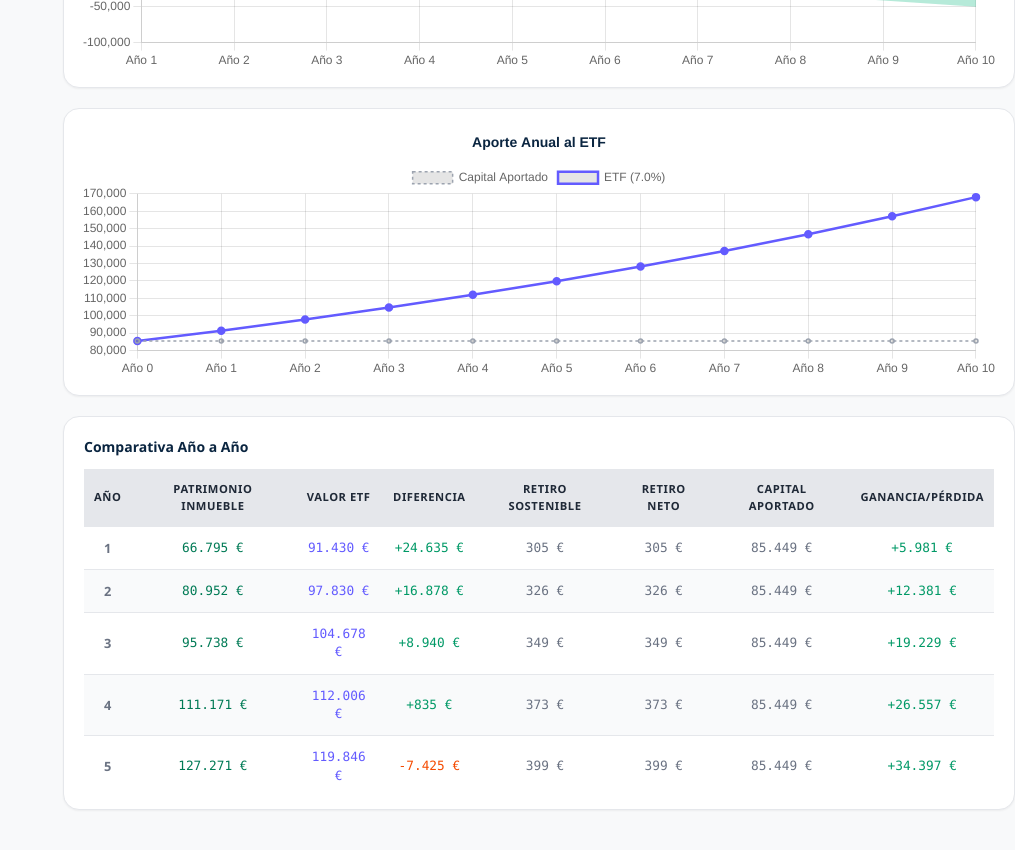
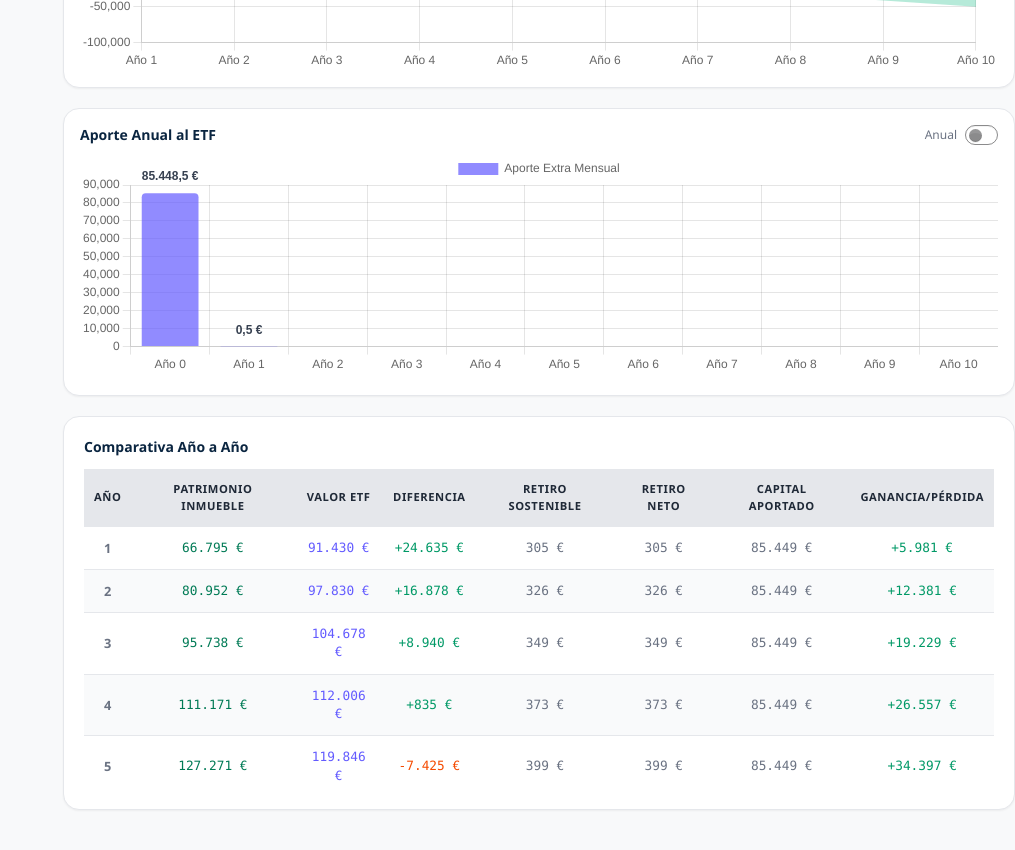
Before and after one commit to asblanco/real-state-simulator, a SvelteKit app: page /etf in a window 1280 px wide. Shown: the part 980-1830 px from the top of the page, without its empty margins (265-1280 px from the left). Built offline with nearby package versions, Linux system fonts and the light colour scheme.

Commit message:
feat: unify chart 2 with toggle between annual bars and cumulative+growth lines

```diff
--- a/src/routes/etf/+page.svelte
+++ b/src/routes/etf/+page.svelte
@@ -24,15 +24,28 @@
   let gapColors = $derived(diffData.map(v => v >= 0 ? "rgba(16, 185, 129, 0.3)" : "rgba(239, 68, 68, 0.3)"));
   let investedData = $derived($etfComparison.yearByYear.map(y => y.cumulativeContribution));
 
-  let etfGrowthLabels = $derived([
+  let showCumulative = $state(false);
+
+  let shareLabels = $derived([
     $t("chart.axis_prefix") + "0",
     ...$etfComparison.yearByYear.map(y => $t("chart.axis_prefix") + y.year),
   ]);
-  let etfGrowthCapital = $derived([
+
+  let contributionData = $derived([
+    $purchaseCosts.efectivoTotalNecesario,
+    ...$etfComparison.yearByYear.map((y, i) =>
+      i === 0
+        ? y.cumulativeContribution - $purchaseCosts.efectivoTotalNecesario
+        : y.cumulativeContribution - $etfComparison.yearByYear[i - 1].cumulativeContribution,
+    ),
+  ]);
+
+  let cumulativeData = $derived([
     $purchaseCosts.efectivoTotalNecesario,
     ...$etfComparison.yearByYear.map(y => y.cumulativeContribution),
   ]);
-  let etfGrowthValue = $derived([
+
+  let etfValueData = $derived([
     $purchaseCosts.efectivoTotalNecesario,
     ...$etfComparison.yearByYear.map(y => y.etfValue),
   ]);
@@ -169,15 +182,26 @@
     />
   </div>
 
-  <!-- CHART 2: ETF Growth vs Capital Invested -->
+  <!-- CHART 2: Annual / Cumulative + Growth -->
   <div class="bg-white p-4 rounded-2xl border border-gray-200 shadow-xs h-72">
+    <div class="flex items-center justify-between mb-2">
+      <span class="text-sm font-bold text-[#0A2540]">
+        {showCumulative ? "Aporte Acumulado vs Crecimiento ETF" : "Aporte Anual al ETF"}
+      </span>
+      <label class="flex items-center gap-2 cursor-pointer">
+        <span class="text-xs text-gray-500 font-medium">{showCumulative ? "Acum." : "Anual"}</span>
+        <input type="checkbox" class="toggle toggle-sm" bind:checked={showCumulative} />
+      </label>
+    </div>
+    <div class="h-[calc(100%-2rem)]">
+      {#if showCumulative}
         <Chart
           type="line"
-      labels={etfGrowthLabels}
+          labels={shareLabels}
           datasets={[
             {
               label: $t("etf.total_invested"),
-          data: etfGrowthCapital,
+              data: cumulativeData,
               borderColor: "rgb(156, 163, 175)",
               borderWidth: 1.5,
               borderDash: [3, 3],
@@ -186,7 +210,7 @@
             },
             {
               label: $t("etf.legend_etf") + " (" + ($etfCagr * 100).toFixed(1) + "%)",
-          data: etfGrowthValue,
+              data: etfValueData,
               borderColor: "rgb(99, 91, 255)",
               borderWidth: 2.5,
               fill: false,
@@ -194,8 +218,23 @@
               pointBackgroundColor: "rgb(99, 91, 255)",
             },
           ]}
-      title={$t("etf.chart_contribution_title")}
+          title=""
         />
+      {:else}
+        <Chart
+          type="bar"
+          labels={shareLabels}
+          datasets={[{
+            label: $t("etf.extra_contribution"),
+            data: contributionData,
+            backgroundColor: "rgba(99, 91, 255, 0.7)",
+            borderRadius: 4,
+          }]}
+          showValues={true}
+          title=""
+        />
+      {/if}
+    </div>
   </div>
 
   <!-- YEAR TABLE -->
```
Lines whose indentation alone changed are shown as unchanged.
